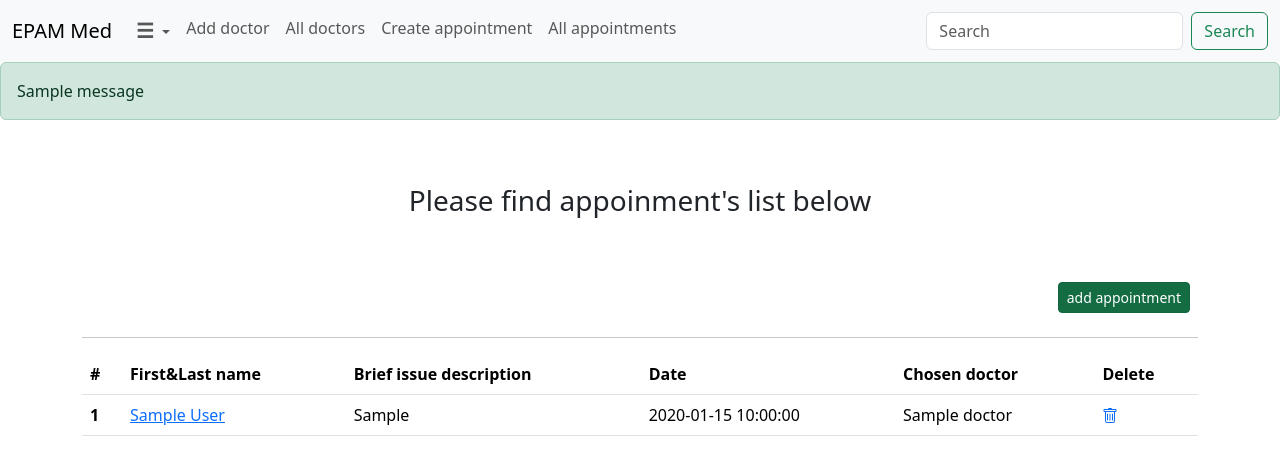
After one commit to vhaliabar/epam_project, a Flask app: page /records_list in a window 1280 px wide. The commit adds this page. Shown: the top 475 px of the page. Run offline with Flask 2, Linux system fonts and the light colour scheme; tables that the repository leaves empty hold one stand-in row (values such as "Sample post"); one stand-in notice (Sample message) is shown.

Commit message:
first version of CRUD application with 2 enteties
created templates, models Doctor&Record, db sqlite., incl flash
 messaging

```diff
--- a/app.py
+++ b/app.py
@@ -1,20 +1,179 @@
 
-from flask import Flask, request, render_template
+from flask import Flask, request, render_template, url_for, redirect, flash
+from flask_sqlalchemy import SQLAlchemy
+from datetime import datetime
+from sqlalchemy import Column, Integer, String, Float
+from sqlalchemy.sql import func
 
 app = Flask(__name__)
 
-@app.route("/")
-def hello_world():
-    name=request.args.get("name", 'world')
-    return render_template("index.html", name=name)
+# Add database
+app.config['SQLALCHEMY_DATABASE_URI']='sqlite:///pubmed.db'
+app.config['SECRET_KEY']= 'very secret key'
 
-@app.route('/about/<name>')
-def about(name):
-    return f'<h2>Hello, nice to meet you, <a href="">{name}</a> </h2>'
+# Initialize the database
+db=SQLAlchemy(app)
+app.app_context().push()
 
-@app.route('/user/<username>')
-def profile(username):
-    return f'{username}\'s profile'
+@app.cli.command('db_create')
+def db_create():
+    db.create_all()
+    print('Database created!')
+
+
+@app.cli.command('db_drop')
+def db_drop():
+    db.drop_all()
+    print('Database dropped!')
+
+
+# Create a models
+class Record(db.Model):
+    id = db.Column(db.Integer, primary_key=True)
+    data = db.Column(db.String(1000))
+    first_name = db.Column(db.String(100))
+    last_name = db.Column(db.String(100))
+    date = db.Column(db.DateTime(timezone=True), default=func.now())
+    doctor_id = db.Column(db.Integer, db.ForeignKey('doctor.id'))
+
+class Doctor(db.Model):
+    id = db.Column(db.Integer, primary_key=True)
+    email = db.Column(db.String(150), unique=True)
+    years_xp = db.Column(db.Integer)
+    name = db.Column(db.String(100))
+    specialization = db.Column(db.String(100))
+    records = db.relationship('Record', backref='recs')
+
+
+
+@app.route('/')
+def welcome():
+    return render_template('index.html')
+
+@app.route('/create_doctor', methods=['GET','POST'])
+def create_doctor():
+    if request.method == 'POST':
+        name = request.form.get('name')
+        email = request.form.get('email')
+        specialization = request.form.get('specialization')
+        years_xp = request.form.get('years_xp')
+
+        new_doctor = Doctor(name=name,
+                            email=email,
+                            specialization=specialization,
+                            years_xp=years_xp)
+        db.session.add(new_doctor)
+        db.session.commit()
+        flash(f'{name} has been added successfully!', category='success')
+        return redirect(url_for('doctor_list'))
+    else:
+        return render_template("/create_doctor.html")
+
+
+@app.route('/doctor_list', methods=['GET','POST'])
+def doctor_list():
+    doctors_list = Doctor.query.all()
+    return render_template('doctor_list.html', doctors_list=doctors_list)
+
+
+@app.route('/delete_doctor/<int:id>', methods=['GET','POST'])
+def delete_doctor(id):
+    doctor_to_delete = Doctor.query.get_or_404(id)
+    try:
+        db.session.delete(doctor_to_delete)
+        db.session.commit()
+        flash(f'Doctor ({doctor_to_delete.name}) has been deleted successfully!', category='success')
+        return redirect('/doctor_list')
+    except:
+        flash('Doctor has been deleted successfully!', category='error')
+        return 'There was a problem deleting this task'
+
+
+@app.route('/update/<int:id>', methods = ['GET', 'POST'])
+def update_doctor(id):
+    doctor_to_update = Doctor.query.get_or_404(id)
+    if request.method == 'POST':
+        doctor_to_update.name=request.form.get('name')
+        doctor_to_update.email=request.form.get('email')
+        doctor_to_update.specialization=request.form.get('specialization')
+        doctor_to_update.years_xp=request.form.get('years_xp')
+        db.session.commit()
+        flash(f'{doctor_to_update.name} has been updated successfully!', category='success')
+        return redirect('/doctor_list')
+    else:
+        return render_template('doctor_update.html', doctor=doctor_to_update)
+
+@app.route('/create_record', methods=['GET','POST'])
+def create_record():
+    option_list=[]
+    results = db.session.query(Doctor.name).all()
+    for result in results:
+        option_list.append(result[0])
+
+    if request.method == 'POST':
+        current_doctor_choice=request.form.get('doctor_id')
+        doctor_id = db.session.query(Doctor).filter(Doctor.name == current_doctor_choice).first().id
+
+        first_name = request.form.get('first_name')
+        last_name = request.form.get('last_name')
+        data = request.form.get('data')
+        new_record = Record(data=data,
+                            first_name=first_name,
+                            last_name=last_name,
+                            doctor_id=doctor_id)
+        db.session.add(new_record)
+        db.session.commit()
+        flash('Application has been added successfully!', category='success')
+        return redirect(url_for('records_list'))
+    else:
+        return render_template("/create_appointment.html", option_list=option_list)
+
+@app.route('/records_list', methods=['GET','POST'])
+def records_list():
+    records_list = Record.query.all()
+    doctors_list= Doctor.query.all()
+    #current_doctor_choice=request.form.get('doctor_id')
+    #doctor_name = db.session.query(Doctor).filter(Doctor.name == current_doctor_choice).first().name
+    return render_template('appointments_list.html', records_list=records_list, doctors_list=doctors_list)
+
+@app.route('/record_update/<int:id>', methods = ['GET', 'POST'])
+def record_update(id):
+    option_list=[]
+    results = db.session.query(Doctor.name).all()
+    for result in results:
+        option_list.append(result[0])
+    record_to_update = Record.query.get_or_404(id)
+    if request.method == 'POST':
+        current_doctor_choice=request.form.get('doctor_id')
+        try:
+            doctor_id = db.session.query(Doctor).filter(Doctor.name == current_doctor_choice).first().id
+            if doctor_id != None:
+                record_to_update.doctor_id=doctor_id
+        except:
+            flash(f'You didn\'t select a doctor', category='error')
+            return redirect(f'/record_update/{record_to_update.id}')
+        record_to_update.first_name=request.form.get('first_name')
+        record_to_update.last_name=request.form.get('last_name')
+        record_to_update.data=request.form.get('data')
+        record_to_update.date=func.now()
+        db.session.commit()
+        flash(f'Record \'{record_to_update.id}\' has been updated successfully!', category='success')
+        return redirect('/records_list')
+    else:
+        return render_template('record_update.html', record=record_to_update, option_list=option_list)
+
+
+@app.route('/delete_record/<int:id>', methods=['GET','POST'])
+def delete_record(id):
+    record_to_delete = Record.query.get_or_404(id)
+    try:
+        db.session.delete(record_to_delete)
+        db.session.commit()
+        flash(f'Record \"{record_to_delete.id}\" has been deleted successfully!', category='success')
+        return redirect('/records_list')
+    except:
+        return f'There was a problem deleting this record\"{record_to_delete.id}\"'
+
 
 
 if __name__ == "__main__":
--- /dev/null
+++ b/templates/appointments_list.html
@@ -0,0 +1,49 @@
+{% extends 'layout.html' %}
+
+{% block body %}
+<br><br>
+<h3 class='text-center'>Please find appoinment's list below</h3>
+<br><br>
+<div class="d-flex flex-row-reverse">
+  <div class="p-2">
+      <a href="{{ url_for('create_record') }}" class="btn btn-success btn-sm active" role="button">add appointment</a>
+  </div>
+</div>
+
+<hr>
+{% if records_list %}
+<table class="table table-hover">
+    <thead>
+      <tr>
+        <th scope="col">#</th>
+        <th scope="col">First&Last name</th>
+        <th scope="col">Brief issue description</th>
+        <th scope="col">Date</th>
+        <th scope="col">Chosen doctor</th>
+        <th scope="col">Delete</th>
+      </tr>
+    </thead>
+    <tbody>
+        {% for record in records_list %}
+      <tr>
+        <th scope="row">{{ record.id}}</th>
+        <td><a href='{{url_for('record_update', id=record.id)}}'>{{ record.first_name}} {{ record.last_name}}</a></td>
+        <td>{{ record.data }}</td>
+        <td>{{ record.date }}</td>
+        <td>{{ record.recs.name }}</td>
+        <td>
+            <a href='{{url_for('delete_record', id=record.id)}}'><svg xmlns="http://www.w3.org/2000/svg" width="16" height="16" fill="currentColor" class="bi bi-trash" viewBox="0 0 16 16">
+                <path d="M5.5 5.5A.5.5 0 0 1 6 6v6a.5.5 0 0 1-1 0V6a.5.5 0 0 1 .5-.5zm2.5 0a.5.5 0 0 1 .5.5v6a.5.5 0 0 1-1 0V6a.5.5 0 0 1 .5-.5zm3 .5a.5.5 0 0 0-1 0v6a.5.5 0 0 0 1 0V6z"/>
+                <path fill-rule="evenodd" d="M14.5 3a1 1 0 0 1-1 1H13v9a2 2 0 0 1-2 2H5a2 2 0 0 1-2-2V4h-.5a1 1 0 0 1-1-1V2a1 1 0 0 1 1-1H6a1 1 0 0 1 1-1h2a1 1 0 0 1 1 1h3.5a1 1 0 0 1 1 1v1zM4.118 4 4 4.059V13a1 1 0 0 0 1 1h6a1 1 0 0 0 1-1V4.059L11.882 4H4.118zM2.5 3V2h11v1h-11z"/>
+              </svg></a>
+        </td>
+      </tr>
+      {% endfor %}
+        </tbody>
+        </table>
+    {% else %}
+    <p>There are no record records in the library. Please create one <a href='{{url_for('create_record')}}'>here</a></p>
+    {% endif %}
+
+
+{% endblock body %}
--- a/templates/layout.html
+++ b/templates/layout.html
@@ -3,11 +3,17 @@
   <head>
     <meta charset="utf-8">
     <meta name="viewport" content="width=device-width, initial-scale=1">
-    <title>Bootstrap demo</title>
+    <title>EPAM Med</title>
     <link href="https://cdn.jsdelivr.net/npm/bootstrap@5.3.0-alpha1/dist/css/bootstrap.min.css" rel="stylesheet" integrity="sha384-GLhlTQ8iRABdZLl6O3oVMWSktQOp6b7In1Zl3/Jr59b6EGGoI1aFkw7cmDA6j6gD" crossorigin="anonymous">
   </head>
-  {% block body %}
-    <h1>Hello, world!</h1>
+  <body>
+    {% include 'navbar.html' %}
+    <div class='container'>
+        {% block body %}
+        {% endblock body %}
+    </div>
+
     <script src="https://cdn.jsdelivr.net/npm/bootstrap@5.3.0-alpha1/dist/js/bootstrap.bundle.min.js" integrity="sha384-w76AqPfDkMBDXo30jS1Sgez6pr3x5MlQ1ZAGC+nuZB+EYdgRZgiwxhTBTkF7CXvN" crossorigin="anonymous"></script>
-  {% endblock body %}
+
+    </body>
 </html>
--- /dev/null
+++ b/templates/navbar.html
@@ -0,0 +1,57 @@
+<nav class="navbar navbar-expand-lg bg-body-tertiary">
+    <div class="container-fluid">
+
+      <a class="navbar-brand" href="{{url_for('welcome')}}">EPAM Med</a>
+      <button class="navbar-toggler" type="button" data-bs-toggle="collapse" data-bs-target="#navbarSupportedContent" aria-controls="navbarSupportedContent" aria-expanded="false" aria-label="Toggle navigation">
+        <span class="navbar-toggler-icon"></span>
+      </button>
+      <div class="collapse navbar-collapse" id="navbarSupportedContent">
+        <ul class="navbar-nav me-auto mb-2 mb-lg-0">
+            <li class="nav-item dropdown">
+                <a class="nav-link dropdown-toggle" href="#" role="button" data-bs-toggle="dropdown" aria-expanded="false">
+                <i style="font-weight:700; font-size:20px; font-style: normal;">&#x2630;</i>
+                </a>
+                <ul class="dropdown-menu">
+                  <li><a class="dropdown-item" href="{{ url_for('create_doctor') }}">Add doctor</a></li>
+                  <li><a class="dropdown-item" href="{{ url_for('doctor_list') }}">All doctors</a></li>
+                  <li><hr class="dropdown-divider"></li>
+                  <li><a class="dropdown-item" href="{{ url_for('create_record') }}">Create appointment</a></li>
+                  <li><a class="dropdown-item" href="{{ url_for('records_list') }}">All appointments</a></li>
+                </ul>
+              </li>
+
+          <li class="nav-item">
+            <a class="nav-link" href="{{ url_for('create_doctor') }}">Add doctor</a>
+          </li>
+          <li class="nav-item">
+            <a class="nav-link" href="{{ url_for('doctor_list') }}">All doctors</a>
+          </li>
+          <li class="nav-item">
+            <a class="nav-link" href="{{ url_for('create_record') }}">Create appointment</a>
+          </li>
+          <li class="nav-item">
+            <a class="nav-link" href="{{ url_for('records_list') }}">All appointments</a>
+          </li>
+
+        </ul>
+        <form class="d-flex" role="search">
+          <input class="form-control me-2" type="search" placeholder="Search" aria-label="Search">
+          <button class="btn btn-outline-success" type="submit">Search</button>
+        </form>
+      </div>
+    </div>
+  </nav>
+
+  {% with messages = get_flashed_messages(with_categories=true) %} {% if
+    messages %} {% for category, message in messages %} {% if category ==
+    'error' %}
+    <div class="alert alert-danger alter-dismissable fade show" role="alert">
+
+    {{message}}
+</div>
+    {% else %}
+    <div class="alert alert-success alter-dismissable fade show" role="alert">
+      {{ message }}
+
+    </div>
+    {% endif %} {% endfor %} {% endif %} {% endwith %}
```
Also changed, not shown: templates/create_appointment.html (added, +39 -0 lines), templates/create_doctor.html (added, +34 -0 lines), templates/doctor_list.html (added, +48 -0 lines), templates/doctor_update.html (added, +62 -0 lines), templates/index.html (+5 -2 lines), templates/record_update.html (added, +55 -0 lines), __init_.py (added).
